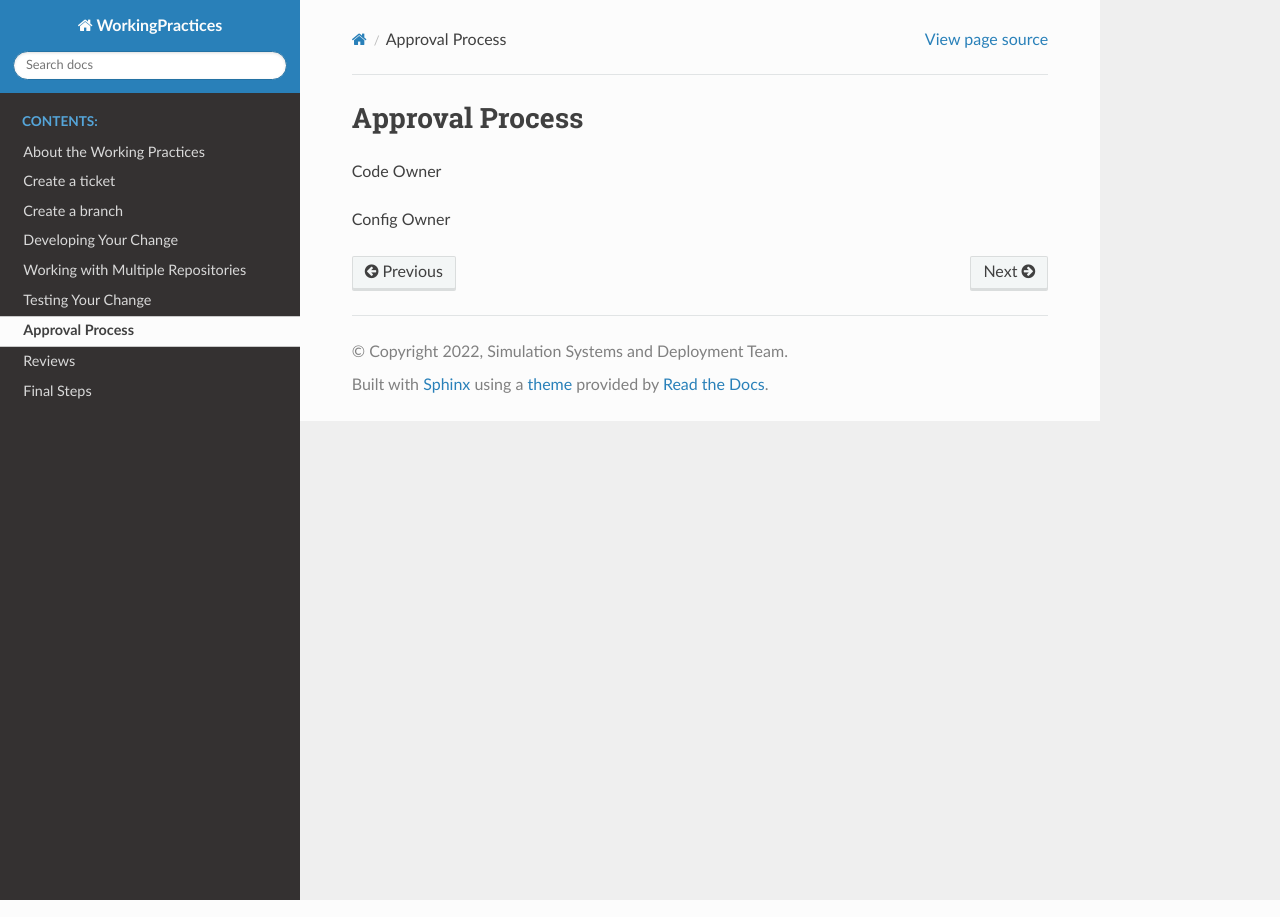
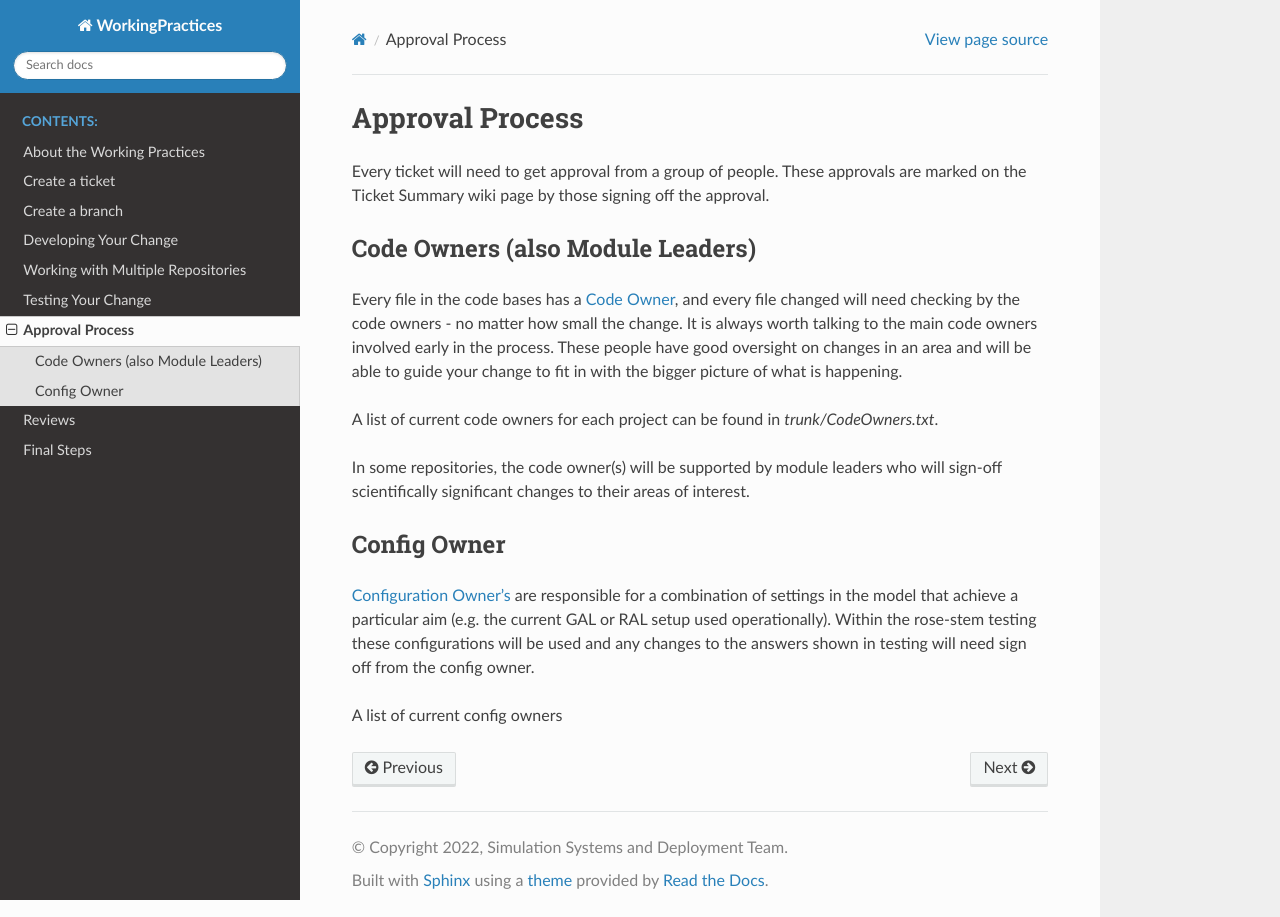
Before and after one commit to MetOffice/simulation-systems, a Sphinx documentation site: the page built from source/WorkingPractices/approvals.rst, in a window 1280 px wide. Built offline with Sphinx 7.4.7 and the Read the Docs theme 2.0.0, drawn with Linux system fonts in a browser that asks for light colours.

Commit message:
expand WPs

```diff
--- a/source/WorkingPractices/approvals.rst
+++ b/source/WorkingPractices/approvals.rst
@@ -2,7 +2,29 @@
 
 Approval Process
 ================
+Every ticket will need to get approval from a group of people. These approvals
+are marked on the Ticket Summary wiki page by those signing off the approval.
 
-Code Owner
+Code Owners (also Module Leaders)
+---------------------------------
+Every file in the code bases has a :ref:`code_owner`, and every file changed
+will need checking by the code owners - no matter how small the change.
+It is always worth talking to the main code owners involved early in the process.
+These people have good oversight on changes in an area and will be
+able to guide your change to fit in with the bigger picture of what is happening.
+
+A list of current code owners for each project can be found in
+`trunk/CodeOwners.txt`.
+
+In some repositories, the code owner(s) will be supported by module leaders who
+will sign-off scientifically significant changes to their areas of interest.
 
 Config Owner
+------------
+:ref:`Configuration Owner's <config_owner>` are responsible for a combination of
+settings in the model that achieve a particular aim (e.g. the current GAL or RAL
+setup used operationally). Within the rose-stem testing these configurations
+will be used and any changes to the answers shown in testing will need sign off
+from the config owner.
+
+A list of current config owners
--- a/source/WorkingPractices/multi_repository.rst
+++ b/source/WorkingPractices/multi_repository.rst
@@ -1,9 +1,9 @@
 Working with Multiple Repositories
 ==================================
 
-The repositories covered by these WP's all interact with and have dependencies
-on each other. This means that changes that affect multiple repositories need
-handling with extra care.
+The repositories covered by these working practices all interact with and have
+dependencies on each other. This means that changes that affect multiple
+repositories need handling with extra care.
 
 To think about how the repositories work together it's useful to think about
 them as almost concentric circles. The child repositories such as JULES or UKCA
```
Also changed, not shown: source/WorkingPractices/who.rst (+10 -0 lines).
